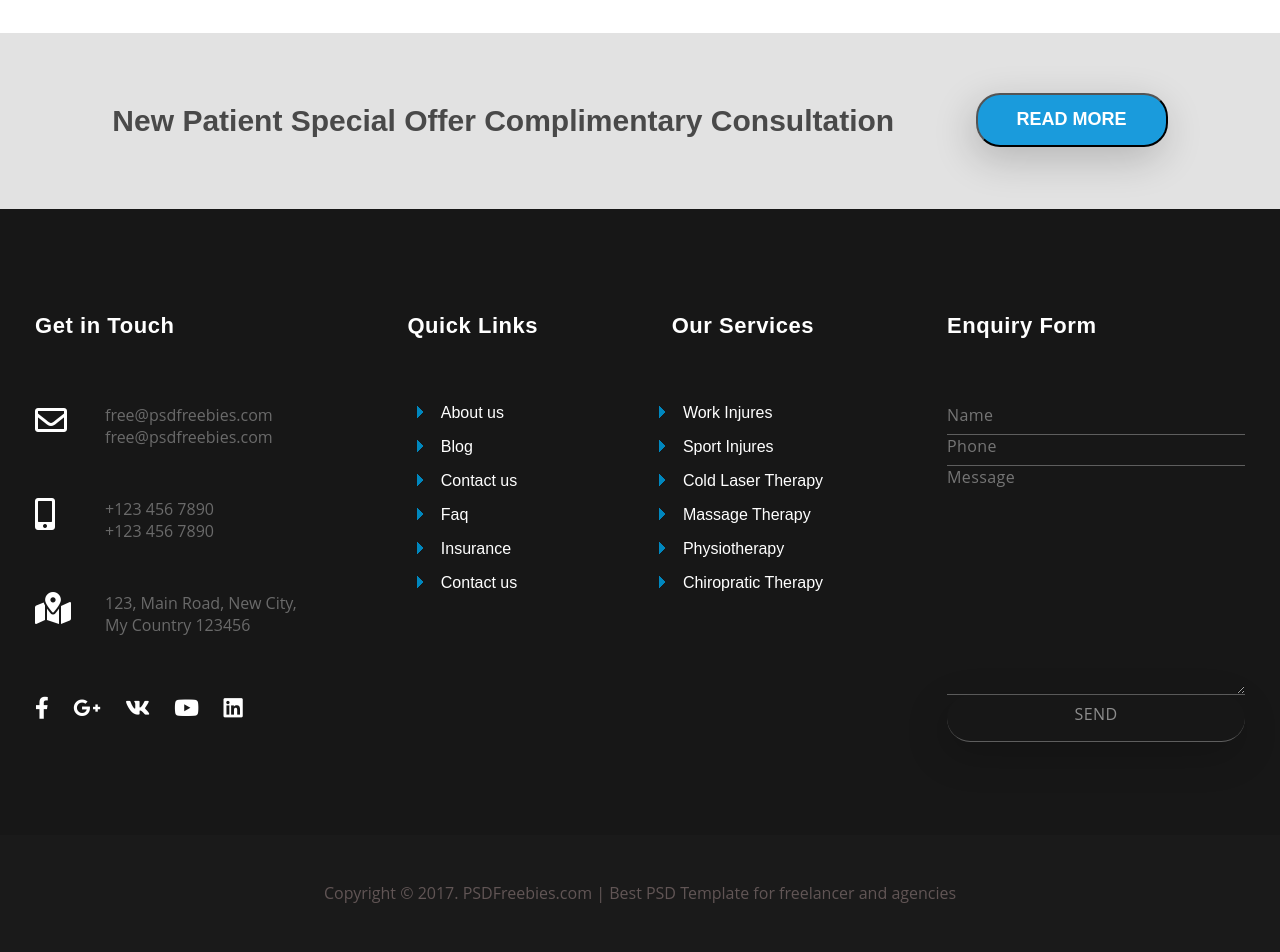
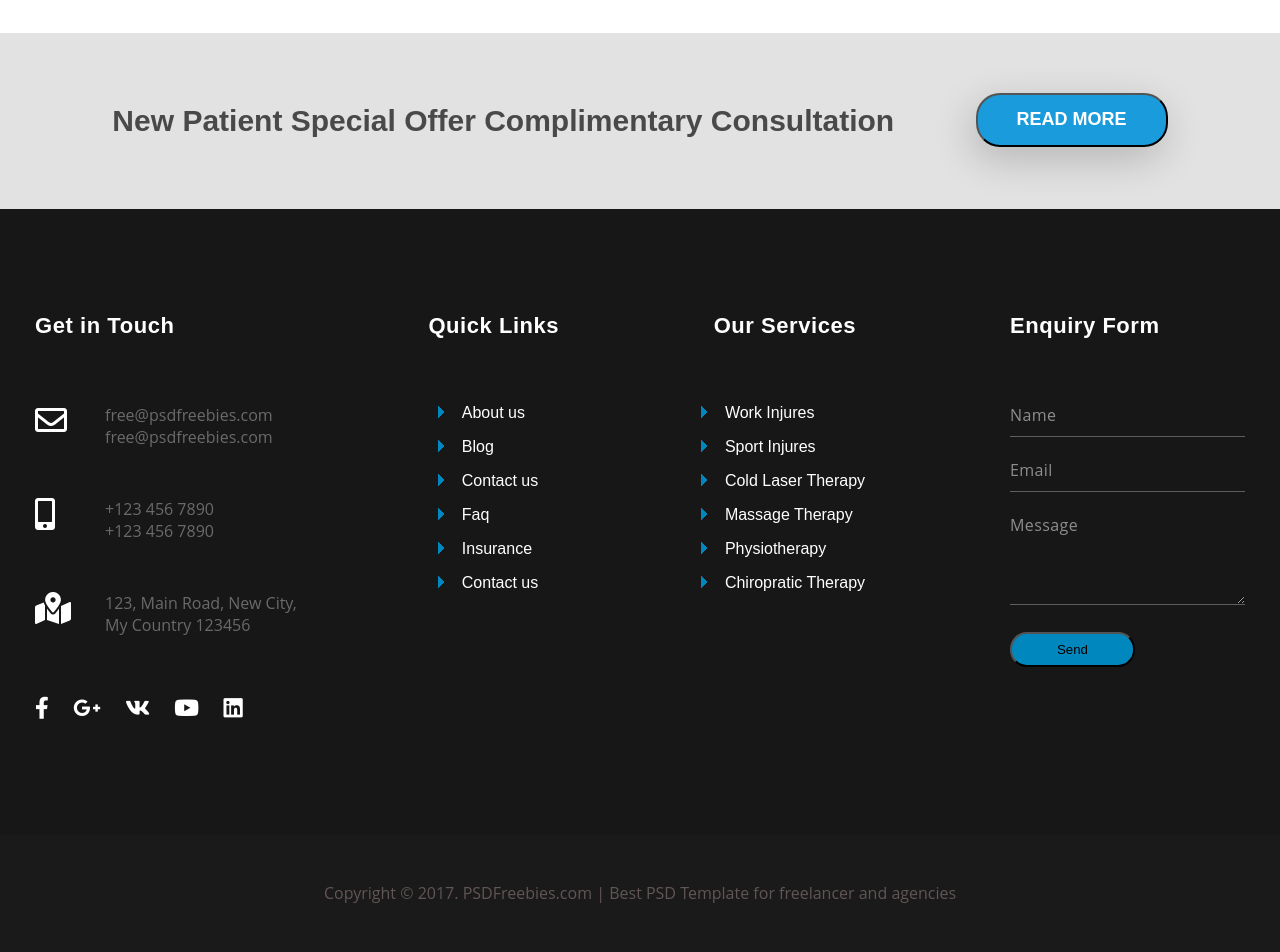
Before and after one commit to Underwerse/underwerse.github.io, a PHP site: page / in a window 1280 px wide; the page is wider, and only the part inside the window is pictured. Shown: the part 5251-6203 px from the top of that part. Run offline with PHP 8.4, Linux system fonts and the light colour scheme; some libraries are stand-ins or nearby versions.

Commit message:
Доделана форма в футере

```diff
--- a/homework4/index.html
+++ b/homework4/index.html
@@ -337,11 +337,20 @@
 			</div>
 			<div class="footerColumn4 footerColumn">
 				<h3>Enquiry Form</h3>
-				<form method="POST">
-					<input type="text" required placeholder="Name">
-					<input type="phone" pattern="7\([0-9]{3}\)[0-9]{3}-[0-9]{2}-[0-9]{2}" required placeholder="Phone">
-					<textarea name="textarea" id="text" cols="30" rows="10" placeholder="Message"></textarea>
-					<button class="button">Send</button>
+				<form class="feedbackForm">
+					<div class="formGroup">
+						<input class="formInput" type="text" placeholder=" ">
+						<label class="formLabel">Name</label>
+					</div>
+					<div class="formGroup">
+						<input class="formInput" type="phone" pattern="7\([0-9]{3}\)[0-9]{3}-[0-9]{2}-[0-9]{2}" placeholder=" ">
+						<label class="formLabel">Email</label>
+					</div>
+					<div class="formGroup">
+						<textarea class="formInput textarea" name="textarea" id="text" cols="30" rows="10" placeholder=" "></textarea>
+						<label class="formLabel">Message</label>
+					</div>
+					<button class="formButton">Send</button>
 				</form>
 			</div>
 		</div>
--- a/homework4/styles/style.css
+++ b/homework4/styles/style.css
@@ -32,6 +32,7 @@ p {
   font-size: 18px;
   font-weight: 700;
   text-transform: uppercase;
+  cursor: pointer;
 }
 .button:hover {
   background-color: #49acdd;
@@ -487,22 +488,65 @@ footer .container .footerColumn3 ul li a {
 footer .container .footerColumn:not(.footerColumn4) h3 {
   text-align: center;
 }
-footer .container .footerColumn4 form > * {
+footer .container .footerColumn4 {
+  width: 235px;
+  z-index: 2;
+}
+footer .container .footerColumn4 .feedbackForm {
   width: 100%;
-  background: none;
+  font-family: "Open Sans", sans-serif;
+  letter-spacing: 0.4px;
+}
+footer .container .footerColumn4 .feedbackForm .formGroup {
+  position: relative;
+  margin-bottom: 22px;
+}
+footer .container .footerColumn4 .feedbackForm .formGroup .formInput {
+  font-family: "Open Sans", sans-serif;
+  letter-spacing: 0.4px;
+  font-size: 16px;
+  color: rgba(255, 255, 255, 0.51);
+  width: 100%;
+  padding-bottom: 10px;
   border: none;
   border-bottom: 1px solid rgba(194, 194, 194, 0.42);
-  display: block;
+  background-color: transparent;
+  transition: .3s;
+  outline: none;
+  z-index: 2;
+}
+footer .container .footerColumn4 .feedbackForm .formGroup .formInput:focus {
+  border-bottom: 1px solid #c2c2c2;
+}
+footer .container .footerColumn4 .feedbackForm .formGroup .formInput:focus ~ .formLabel,
+footer .container .footerColumn4 .feedbackForm .formGroup .formInput:not(:placeholder-shown) ~ .formLabel {
+  top: -18px;
+  font-size: 12px;
+  color: rgba(255, 255, 255, 0.21);
+}
+footer .container .footerColumn4 .feedbackForm .formGroup .formLabel {
+  position: absolute;
   color: rgba(255, 255, 255, 0.51);
-  font-family: "Open Sans", sans-serif;
-  font-size: 16px;
-  font-weight: 400;
-  letter-spacing: 0.4px;
-  padding-bottom: 8px;
+  top: 0;
+  left: 0;
+  transition: .3s;
+  z-index: -1;
+}
+footer .container .footerColumn4 .feedbackForm .formGroup .textarea {
+  height: 80px;
+}
+footer .container .footerColumn4 .feedbackForm .formButton {
+  width: 125px;
+  height: 35px;
+  border-radius: 17px;
+  background-color: #0088be;
   outline: none;
+  transition: .3s;
+  cursor: pointer;
 }
-footer .container .footerColumn4 form > * input {
-  height: 50px;
+footer .container .footerColumn4 .feedbackForm .formButton:focus,
+footer .container .footerColumn4 .feedbackForm .formButton:hover {
+  background-color: #0088be9f;
 }
 footer .footerBottom {
   background-color: #1a1a1a;
--- a/homework4/styles/style.less
+++ b/homework4/styles/style.less
@@ -40,6 +40,7 @@ p {
 	font-size: 18px;
 	font-weight: 700;
 	text-transform: uppercase;
+	cursor: pointer;
 }
 .button:hover {
 	background-color: #49acdd
@@ -554,21 +555,62 @@ footer {
 			text-align: center;
 		}
 		.footerColumn4 {
-			form > * {
+			width: 235px;
+			z-index: 2;
+			.feedbackForm {
 				width: 100%;
-				background: none;
-				border: none;
-				border-bottom: 1px solid rgba(194, 194, 194, 0.42);
-				display: block;
-				color: rgba(255, 255, 255, .51);
 				font-family: "Open Sans", sans-serif;
-				font-size: 16px;
-				font-weight: 400;
 				letter-spacing: 0.4px;
-				padding-bottom: 8px;
-				outline: none;
-				input {
-					height: 50px;
+				.formGroup {
+					position: relative;
+					margin-bottom: 22px;
+					.formInput {
+						font-family: "Open Sans", sans-serif;
+						letter-spacing: 0.4px;
+						font-size: 16px;
+						color: rgba(255, 255, 255, .51);
+						width: 100%;
+						padding-bottom: 10px;
+						border: none;
+						border-bottom: 1px solid rgba(194, 194, 194, 0.42);
+						background-color: transparent;
+						transition: .3s;
+						outline: none;
+						z-index: 2;
+						&:focus {
+							border-bottom: 1px solid rgba(194, 194, 194, 1);
+						}
+						&:focus ~ .formLabel,
+						&:not(:placeholder-shown) ~ .formLabel {
+							top: -18px;
+							font-size: 12px;
+							color: rgba(255, 255, 255, .21);
+						}
+					}
+					.formLabel {
+						position: absolute;
+						color: rgba(255, 255, 255, .51);
+						top: 0;
+						left: 0;
+						transition: .3s;
+						z-index: -1;
+					}
+					.textarea {
+						height: 80px;
+					}
+				}
+				.formButton {
+					width: 125px;
+					height: 35px;
+					border-radius: 17px;
+					background-color: #0088be;
+					outline: none;
+					transition: .3s;
+					cursor: pointer;
+					&:focus,
+					&:hover {
+						background-color: #0088be9f;
+					}
 				}
 			}
 		}
```
